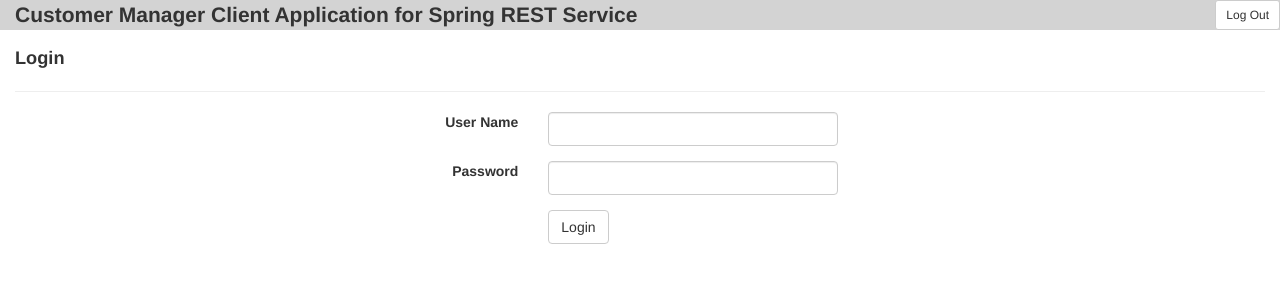
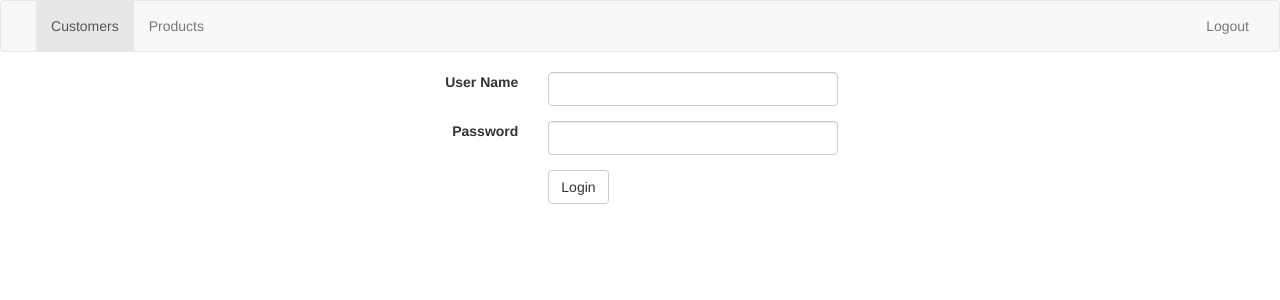
Before and after one commit to UniquelySimilar/vue-client-for-spring-rest, a Vue app: page /login in a window 1280 px wide. Shown: the top 300 px of the page. Built offline with nearby package versions, Linux system fonts and the light colour scheme.

Commit message:
implemented navbar and began product index view

```diff
--- a/src/App.vue
+++ b/src/App.vue
@@ -1,12 +1,37 @@
 <template>
-  <div id="app" class="container-fluid">
-    <div class="row">
-      <header>
-        <span>Customer Manager Client Application for Spring REST Service</span>
-        <button class="btn btn-default pull-right btn-sm" v-on:click="logout()">Log Out</button>
-      </header>
+  <div id="app">
+
+    <nav class="navbar navbar-default">
+      <div class="container-fluid">
+        <div class="navbar-header">
+          <button type="button" class="navbar-toggle collapsed" data-toggle="collapse" data-target="#bs-example-navbar-collapse-1" aria-expanded="false">
+            <span class="sr-only">Toggle navigation</span>
+            <span class="icon-bar"></span>
+            <span class="icon-bar"></span>
+            <span class="icon-bar"></span>
+          </button>
+          <a class="navbar-brand" href="#">&nbsp;</a>
+        </div>
+
+        <div class="collapse navbar-collapse" id="bs-example-navbar-collapse-1">
+          <ul class="nav navbar-nav">
+            <li :class="{ active: activeLink === 'customer' }">
+              <a href="#" @click.prevent="setActiveLinkThenNavigate('customer')">Customers</a>
+            </li>
+            <li :class="{ active: activeLink === 'product' }">
+              <a href="#" @click.prevent="setActiveLinkThenNavigate('product')">Products</a>
+            </li>
+          </ul>
+          <ul class="nav navbar-nav navbar-right">
+            <li><a href="#" @click.prevent="logout">Logout</a></li>
+          </ul>
+        </div><!-- /.navbar-collapse -->
+      </div><!-- /.container-fluid -->
+    </nav>
+
+    <div class="container-fluid">
+      <router-view/>
     </div>
-    <router-view/>
   </div>
 </template>
 
@@ -15,12 +40,31 @@
 
   export default {
     name: 'App',
+    data() {
+      return {
+        activeLink: 'customer'
+      }
+    },
     computed: {
       token() {
         return this.$store.state.token;
       }
     },
     methods: {
+      setActiveLinkThenNavigate(link) {
+        // Avoid redundant navigation
+        if (this.activeLink === link) {
+          return;
+        }
+
+        this.activeLink = link;
+        // Set customer as default since only two link options
+        let routePushArg = { name: 'customerIndex' };
+        if (link === 'product') {
+          routePushArg.name = 'productIndex';
+        }
+        this.$router.push(routePushArg);
+      },
       logout() {
         axios.put(logoutUrl, {}, {
           headers: {
@@ -39,12 +83,6 @@
 </script>
 
 <style>
-  #app {
-    font-family: 'Avenir', Helvetica, Arial, sans-serif;
-    -webkit-font-smoothing: antialiased;
-    -moz-osx-font-smoothing: grayscale;
-  }
-
   header {
     background-color: lightgrey;
     font-size: 1.5em;
--- a/src/router/index.js
+++ b/src/router/index.js
@@ -71,6 +71,12 @@ const routes = [
     name: 'lineItemEdit',
     component: () => import('../views/lineitem/LineItemCreateOrEdit.vue'),
     props: true
+  },
+  // Products
+  {
+    path: '/products',
+    name: 'productIndex',
+    component: () => import('@/views/product/ProductIndex.vue')
   }
 ]
 
--- a/src/views/Login.vue
+++ b/src/views/Login.vue
@@ -1,9 +1,5 @@
 <template>
     <div id="login">
-        <div>
-            <span class="component-heading">Login</span>
-        </div>
-        <hr>
         <form class="form-horizontal">
             <div class="form-group">
                 <label for="username" class="col-md-offset-3 col-md-2 align-right">User Name</label>
--- /dev/null
+++ b/src/views/product/ProductIndex.vue
@@ -0,0 +1,52 @@
+<template>
+  <div class="product-index">
+    <h3>Product Index Placeholder</h3>
+
+    <table class="table">
+      <thead>
+        <tr>
+          <td>NAME</td>
+        </tr>
+      </thead>
+      <tbody>
+        <tr v-for="product in products" :key="product.id">
+          <td>{{ product.name }}</td>
+        </tr>
+      </tbody>
+    </table>
+  </div>
+</template>
+
+<script>
+  import { productRestUrl, axios, processAjaxAuthError } from '@/globalvars.js'
+  export default {
+    data() {
+      return {
+        products: []
+      }
+    },
+    computed: {
+      token() {
+        return this.$store.state.token;
+      }
+    },
+    methods: {
+      getProducts() {
+        axios.get(productRestUrl, {
+          headers: {
+            'Authorization': 'Bearer ' + this.token
+          }
+        })
+        .then( response => this.products = response.data )
+        .catch( error => processAjaxAuthError(error, this.$router) );
+      }
+    },
+    created() {
+      this.getProducts();
+    }
+  }
+</script>
+
+<style scoped>
+
+</style>
```
